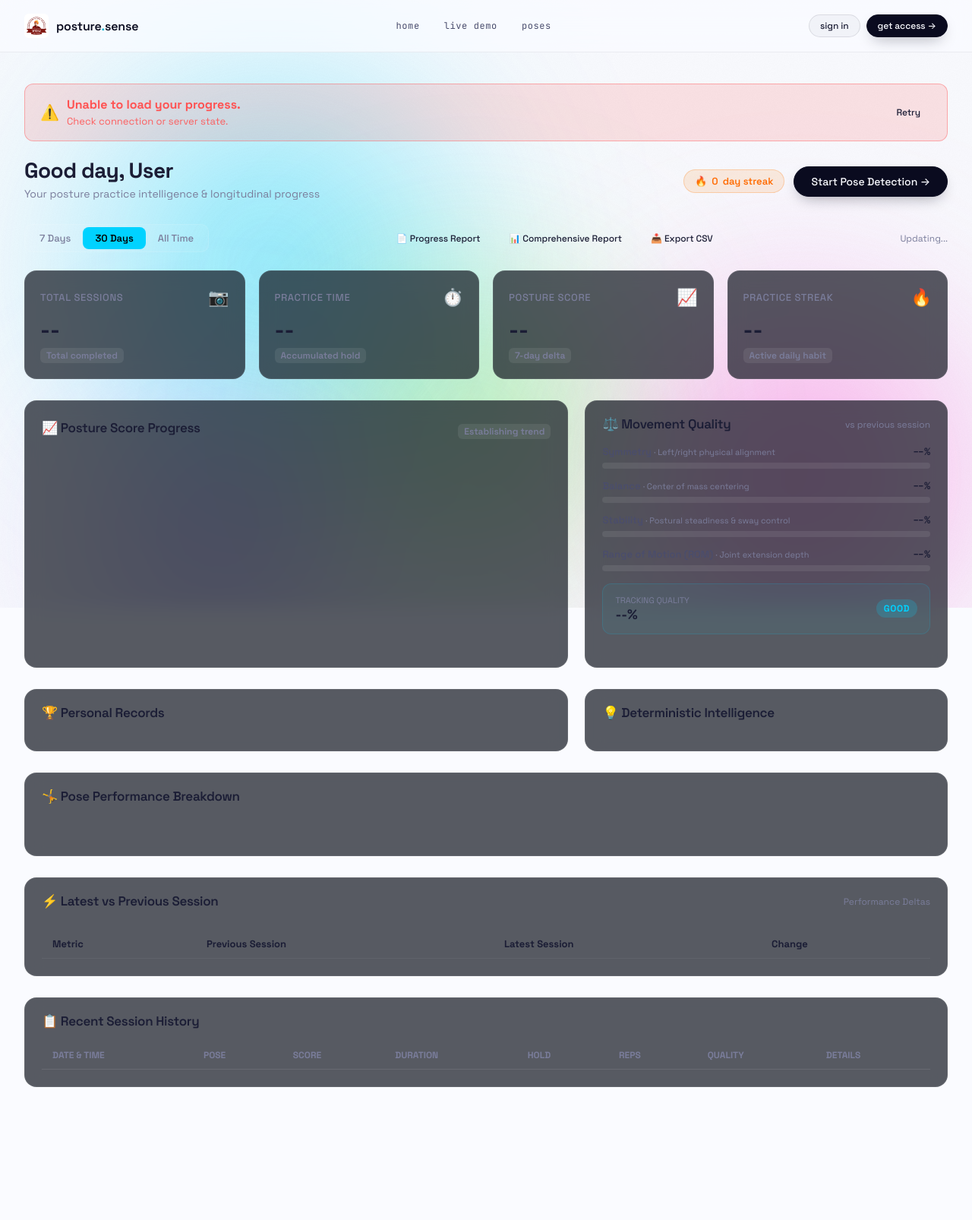
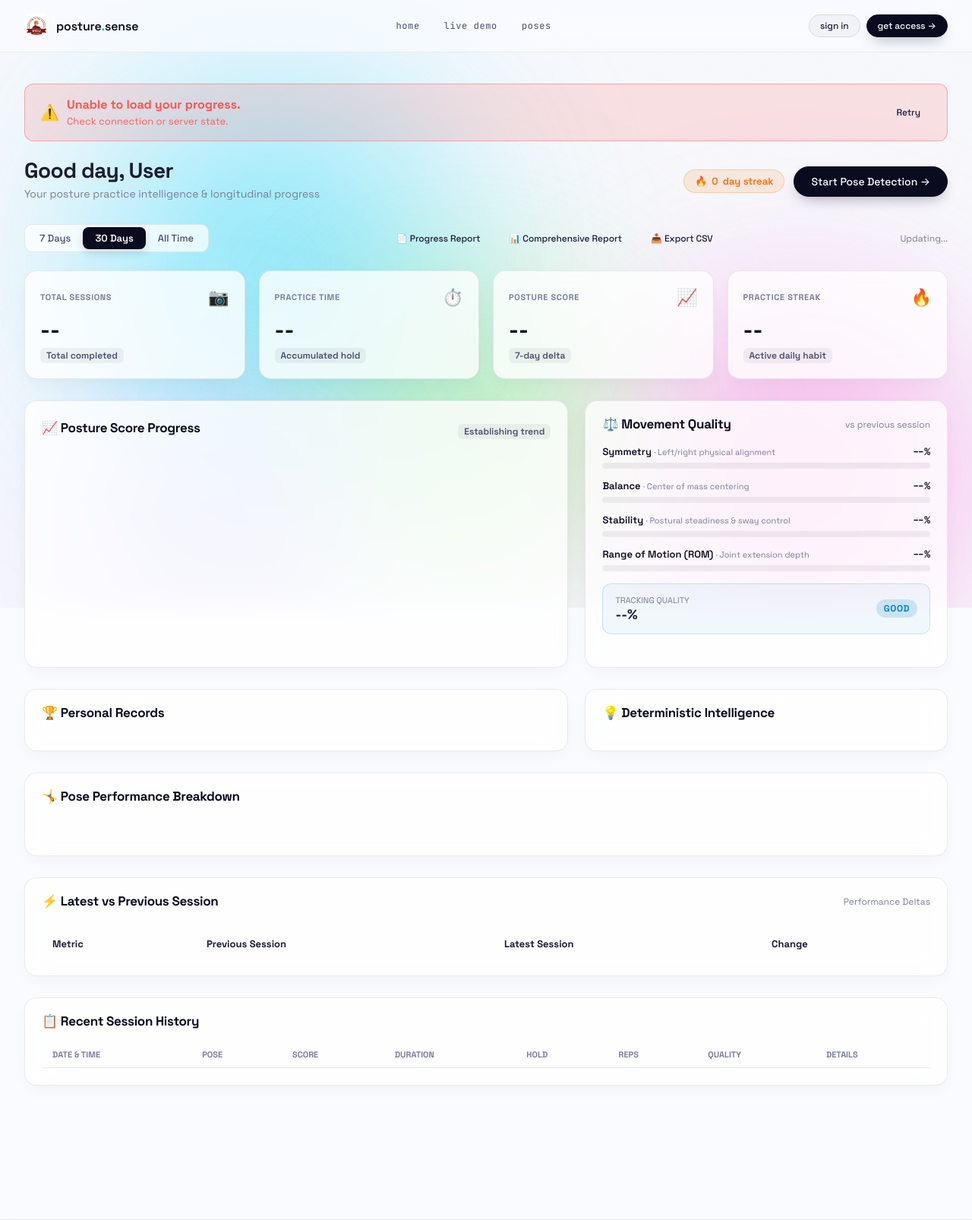
Before and after one commit to gtathelegend/Posture-Sense, a Flask app: template templates/dashboard.html in a window 1280 px wide. Shown: the top 1606 px of the page at 76% size. Run offline with Flask 3, Linux system fonts and the light colour scheme; the template is opened without the code that fills it, so the values that code supplies are empty; a map, chart or similar area stays blank.

Commit message:
style: align dashboard with PostureSense design system

```diff
--- a/templates/dashboard.html
+++ b/templates/dashboard.html
@@ -58,10 +58,11 @@
   }
   .timeframe-group {
     display: inline-flex;
-    background: var(--bg-surface-2, rgba(255,255,255,0.06));
-    border: 1px solid var(--border-color, rgba(255,255,255,0.1));
+    background: rgba(255, 255, 255, 0.72);
+    border: 1px solid rgba(10, 11, 31, 0.08);
     border-radius: 10px;
     padding: 3px;
+    backdrop-filter: blur(12px);
   }
   .tf-btn {
     background: transparent;
@@ -69,15 +70,16 @@
     padding: 6px 16px;
     font-size: 13px;
     font-weight: 500;
-    color: var(--fg-3);
+    color: var(--fg-2, #4a4d6d);
     border-radius: 8px;
     cursor: pointer;
     transition: all 0.2s ease;
   }
   .tf-btn.active {
-    background: var(--primary-bg, #00d2ff);
-    color: #000;
+    background: var(--fg-0, #0a0b1f);
+    color: #ffffff;
     font-weight: 600;
+    box-shadow: 0 4px 12px rgba(10, 11, 31, 0.15);
   }
 
   /* Overview Cards Grid */
@@ -95,18 +97,20 @@
   }
 
   .ov-card {
-    background: var(--bg-card, rgba(18, 22, 32, 0.7));
-    border: 1px solid var(--border-color, rgba(255,255,255,0.08));
-    backdrop-filter: blur(12px);
+    background: var(--bg-card, rgba(255, 255, 255, 0.78));
+    border: 1px solid var(--border-color, rgba(10, 11, 31, 0.08));
+    backdrop-filter: blur(16px);
     border-radius: 16px;
     padding: 20px;
     position: relative;
     overflow: hidden;
-    transition: transform 0.2s ease, border-color 0.2s ease;
+    box-shadow: 0 8px 24px -6px rgba(10, 11, 31, 0.05);
+    transition: transform 0.2s ease, border-color 0.2s ease, box-shadow 0.2s ease;
   }
   .ov-card:hover {
     transform: translateY(-2px);
-    border-color: rgba(0, 210, 255, 0.3);
+    border-color: rgba(2, 132, 199, 0.3);
+    box-shadow: 0 12px 28px -6px rgba(2, 132, 199, 0.12);
   }
   .ov-header {
     display: flex;
@@ -118,16 +122,16 @@
     font-size: 22px;
   }
   .ov-label {
-    font-size: 13px;
-    font-weight: 500;
-    color: var(--fg-3);
+    font-size: 11px;
+    font-weight: 700;
+    color: var(--fg-3, #7a7d9b);
     text-transform: uppercase;
-    letter-spacing: 0.05em;
+    letter-spacing: 0.06em;
   }
   .ov-value {
     font-size: 30px;
     font-weight: 700;
-    color: var(--fg-1);
+    color: var(--fg-0, #0a0b1f);
     line-height: 1.1;
     font-family: 'Space Grotesk', sans-serif;
   }
@@ -141,9 +145,9 @@
     padding: 2px 8px;
     border-radius: 6px;
   }
-  .delta-pos { background: rgba(0, 230, 118, 0.12); color: #00e676; }
-  .delta-neg { background: rgba(255, 82, 82, 0.12); color: #ff5252; }
-  .delta-neu { background: rgba(255, 255, 255, 0.08); color: var(--fg-3); }
+  .delta-pos { background: rgba(16, 185, 129, 0.12); color: #047857; }
+  .delta-neg { background: rgba(239, 68, 68, 0.12); color: #b91c1c; }
+  .delta-neu { background: rgba(10, 11, 31, 0.05); color: var(--fg-2, #4a4d6d); }
 
   /* 2-Column Grid Layouts */
   .grid-2col {
@@ -157,11 +161,12 @@
   }
 
   .v2-panel {
-    background: var(--bg-card, rgba(18, 22, 32, 0.7));
-    border: 1px solid var(--border-color, rgba(255,255,255,0.08));
-    backdrop-filter: blur(12px);
+    background: var(--bg-card, rgba(255, 255, 255, 0.78));
+    border: 1px solid var(--border-color, rgba(10, 11, 31, 0.08));
+    backdrop-filter: blur(16px);
     border-radius: 16px;
     padding: 22px;
+    box-shadow: 0 8px 24px -6px rgba(10, 11, 31, 0.05);
   }
   .v2-panel-header {
     display: flex;
@@ -171,8 +176,9 @@
   }
   .v2-panel-title {
     font-size: 17px;
-    font-weight: 600;
-    color: var(--fg-1);
+    font-weight: 700;
+    color: var(--fg-0, #0a0b1f);
+    font-family: 'Space Grotesk', sans-serif;
     margin: 0;
     display: flex;
     align-items: center;
@@ -190,26 +196,26 @@
     font-size: 13px;
     margin-bottom: 6px;
   }
-  .bio-bar-name { font-weight: 500; color: var(--fg-2); }
-  .bio-bar-val { font-weight: 700; color: var(--fg-1); font-family: 'JetBrains Mono', monospace; }
+  .bio-bar-name { font-weight: 600; color: var(--fg-0, #0a0b1f); }
+  .bio-bar-val { font-weight: 700; color: var(--fg-0, #0a0b1f); font-family: 'JetBrains Mono', monospace; }
   .bio-track {
     height: 8px;
-    border-radius: 4px;
-    background: rgba(255, 255, 255, 0.08);
+    border-radius: 999px;
+    background: rgba(10, 11, 31, 0.06);
     overflow: hidden;
     position: relative;
   }
   .bio-fill {
     height: 100%;
-    border-radius: 4px;
-    background: linear-gradient(90deg, #00d2ff, #00e676);
+    border-radius: 999px;
+    background: linear-gradient(90deg, #0284c7, #10b981);
     transition: width 0.6s ease;
   }
 
   /* Data Quality Badge */
   .tq-card {
-    background: rgba(0, 210, 255, 0.05);
-    border: 1px solid rgba(0, 210, 255, 0.15);
+    background: rgba(2, 132, 199, 0.05);
+    border: 1px solid rgba(2, 132, 199, 0.18);
     border-radius: 12px;
     padding: 14px 16px;
     margin-top: 16px;
@@ -225,10 +231,10 @@
     text-transform: uppercase;
     letter-spacing: 0.05em;
   }
-  .tq-excellent { background: rgba(0, 230, 118, 0.2); color: #00e676; }
-  .tq-good { background: rgba(0, 210, 255, 0.2); color: #00d2ff; }
-  .tq-fair { background: rgba(255, 193, 7, 0.2); color: #ffc107; }
-  .tq-low { background: rgba(255, 82, 82, 0.2); color: #ff5252; }
+  .tq-excellent { background: rgba(16, 185, 129, 0.16); color: #047857; }
+  .tq-good { background: rgba(2, 132, 199, 0.16); color: #0284c7; }
+  .tq-fair { background: rgba(245, 158, 11, 0.16); color: #b45309; }
+  .tq-low { background: rgba(239, 68, 68, 0.16); color: #b91c1c; }
 
   /* Personal Records Cards */
   .records-grid {
@@ -323,25 +332,27 @@
   .exp-table th {
     text-align: left;
     padding: 10px 14px;
-    font-size: 12px;
-    color: var(--fg-3);
+    font-size: 11px;
+    font-weight: 700;
+    color: var(--fg-3, #7a7d9b);
     text-transform: uppercase;
-    border-bottom: 1px solid rgba(255,255,255,0.1);
+    border-bottom: 1px solid rgba(10, 11, 31, 0.08);
   }
   .exp-table td {
     padding: 12px 14px;
     font-size: 13px;
-    border-bottom: 1px solid rgba(255,255,255,0.05);
+    color: var(--fg-1, #1b1d35);
+    border-bottom: 1px solid rgba(10, 11, 31, 0.05);
   }
   .exp-row-toggle {
     cursor: pointer;
   }
   .exp-row-toggle:hover {
-    background: rgba(255, 255, 255, 0.03);
+    background: rgba(10, 11, 31, 0.02);
   }
   .exp-detail-row {
     display: none;
-    background: rgba(0, 0, 0, 0.2);
+    background: rgba(245, 247, 255, 0.7);
   }
   .exp-detail-row.open {
     display: table-row;
@@ -860,8 +871,8 @@
       if (window.Chart) {
         var ctx = canvas.getContext('2d');
         var gradient = ctx.createLinearGradient(0, 0, 0, 200);
-        gradient.addColorStop(0, 'rgba(0, 210, 255, 0.35)');
-        gradient.addColorStop(1, 'rgba(0, 210, 255, 0.0)');
+        gradient.addColorStop(0, 'rgba(2, 132, 199, 0.22)');
+        gradient.addColorStop(1, 'rgba(2, 132, 199, 0.0)');
 
         scoreChartInstance = new Chart(ctx, {
           type: 'line',
@@ -870,12 +881,12 @@
             datasets: [{
               label: 'Posture Score',
               data: scores,
-              borderColor: '#00d2ff',
+              borderColor: '#0284c7',
               borderWidth: 3,
               backgroundColor: gradient,
               fill: true,
               tension: 0.3,
-              pointBackgroundColor: '#00e676',
+              pointBackgroundColor: '#10b981',
               pointRadius: 4
             }]
           },
@@ -894,8 +905,8 @@
               }
             },
             scales: {
-              x: { grid: { color: 'rgba(255,255,255,0.05)' }, ticks: { color: 'rgba(255,255,255,0.6)', font: { size: 11 } } },
-              y: { min: 0, max: 100, grid: { color: 'rgba(255,255,255,0.05)' }, ticks: { color: 'rgba(255,255,255,0.6)', font: { size: 11 } } }
+              x: { grid: { color: 'rgba(10, 11, 31, 0.06)' }, ticks: { color: '#4a4d6d', font: { size: 11 } } },
+              y: { min: 0, max: 100, grid: { color: 'rgba(10, 11, 31, 0.06)' }, ticks: { color: '#4a4d6d', font: { size: 11 } } }
             }
           }
         });
```
Also changed, not shown: other parts of templates/dashboard.html (+19 -16 lines).
